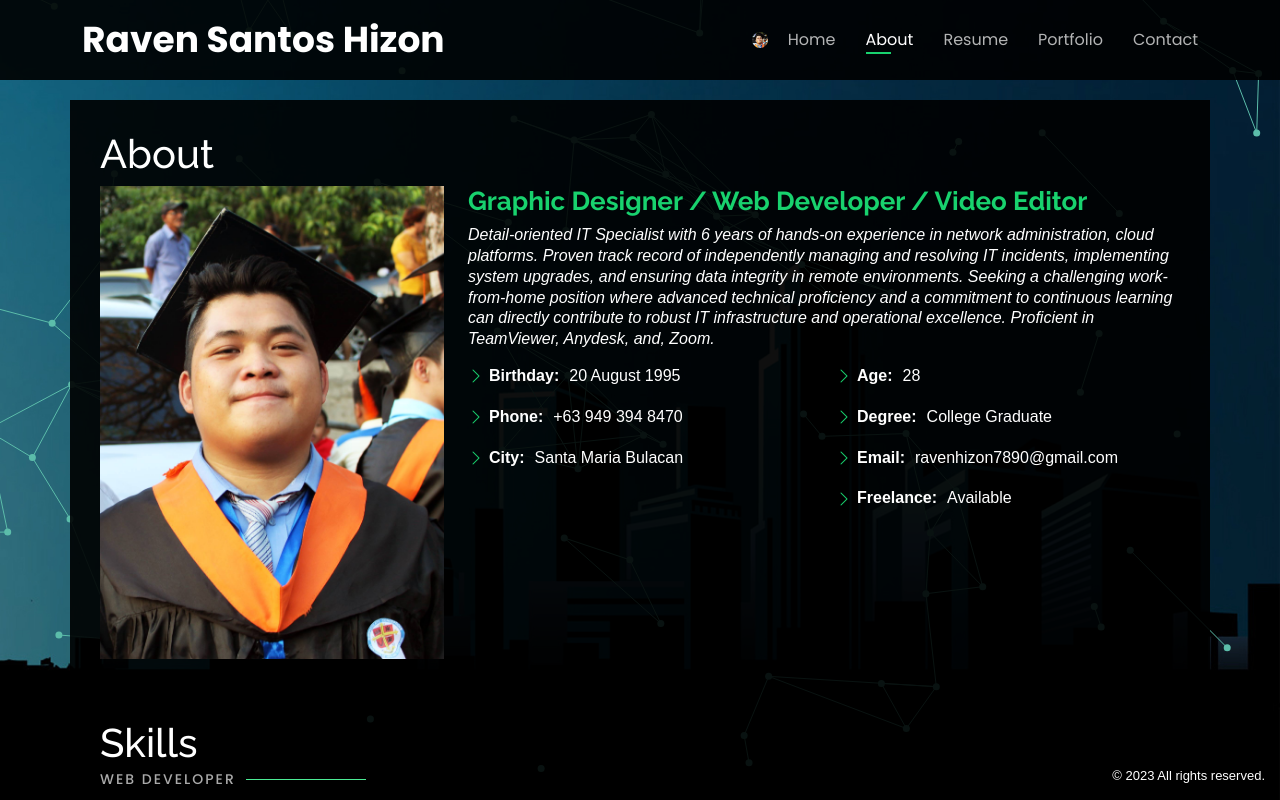
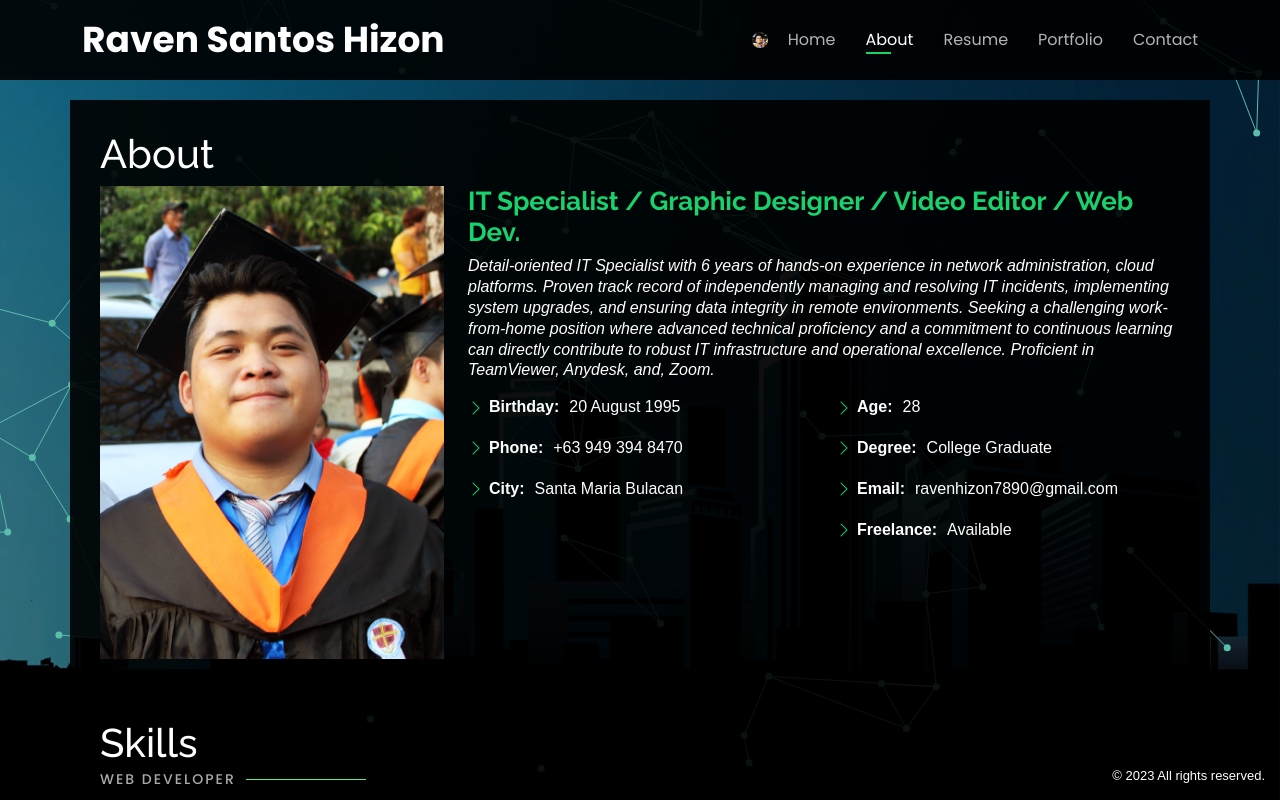
Before and after one commit to Bengs12/cvravenhizon.github.io, a plain HTML site: page index.html in a window 1280 px wide. Both pictures are taken after a click on the link "About". Shown: the top 800 px of the page. Drawn offline with Linux system fonts and the light colour scheme; files that its build step writes are made by us from their sources.

Commit message:
Update index.html

```diff
--- a/index.html
+++ b/index.html
@@ -91,7 +91,7 @@
           <img src="assets/img/me.jpg" class="img-fluid" alt="">
         </div>
         <div class="col-lg-8 pt-4 pt-lg-0 content" data-aos="fade-left">
-          <h3> Graphic Designer / Web Developer / Video Editor</h3>
+          <h3> IT Specialist / Graphic Designer / Video Editor / Web Dev.</h3>
           <p class="fst-italic">
          Detail-oriented IT Specialist with 6 years of hands-on experience in network
 administration, cloud platforms. Proven track record of independently managing
```
